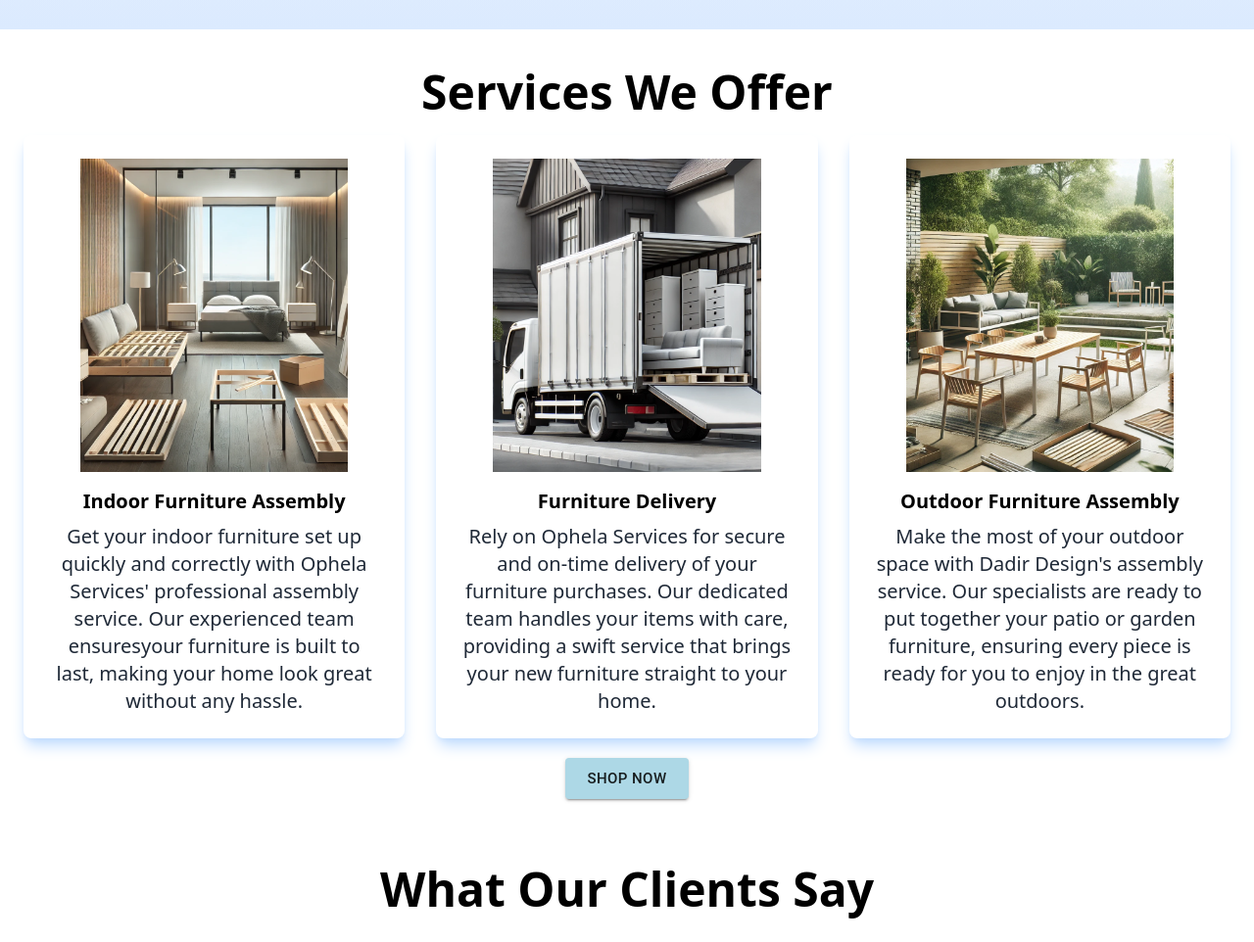
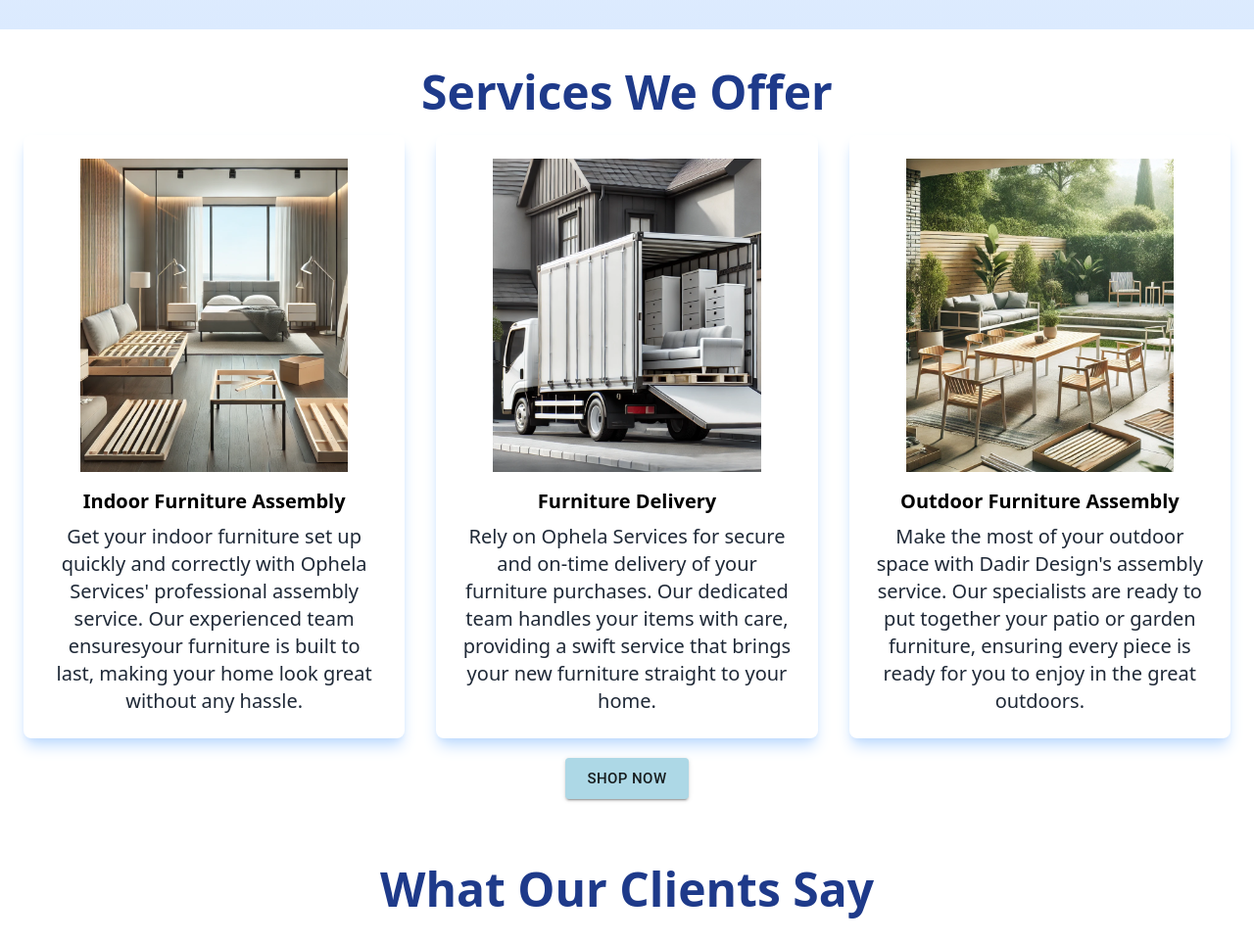
Before and after one commit to hamza24v/Dadir_design, a React (Vite) app in the folder frontend/: page / in a window 1280 px wide. Shown: the part 882-1844 px from the top of the page at 98% size. Built offline with nearby package versions, Linux system fonts and the light colour scheme; no server answers.

Commit message:
added loading bar, edited page aesthetics

```diff
--- a/frontend/index.html
+++ b/frontend/index.html
@@ -2,7 +2,7 @@
 <html lang="en">
   <head>
       <meta charset="UTF-8" />
-      <link rel="icon" type="image/png" href="/src/assets/ophela_logo.png" />
+      <link rel="icon" type="image/png" href="/ophela_logo.png" />
       <link href="https://fonts.googleapis.com/css2?family=Raleway&display=swap" rel="stylesheet">
       <meta name="viewport" content="width=device-width, initial-scale=1.0" />
       <title>Ophela Services</title>
--- a/frontend/src/components/Hero.jsx
+++ b/frontend/src/components/Hero.jsx
@@ -6,7 +6,7 @@ import Button from "@mui/material/Button";
 function Hero() {
 
   return (
-    <section className="flex flex-col h-full justify-center text-center space-y-5 items-center bg-gradient-to-b from-blue-50 to-blue-150 py-16">
+    <section className="flex flex-col h-full justify-center text-center space-y-5 items-center py-16">
     <h2 className="text-8xl font-bold text-center tracking-wide text-gray-800 drop-shadow-lg">Ophela Services</h2>
     <p className="text-xl lg:w-1/3 md:w-full text-center text-gray-700 leading-relaxed">
       {intro_se}
--- a/frontend/src/components/InfiniteCards.tsx
+++ b/frontend/src/components/InfiniteCards.tsx
@@ -99,9 +99,9 @@ export const InfiniteMovingCards = ({
         {items.map((item, idx) => (
           <li
             className="w-[70vw] max-w-[700px] relative rounded-2xl border border-b-0
-             flex-shrink-0 border-slate-400 p-5 md:p-16 md:w-[60vw]"
+             flex-shrink-0 border-slate-400 p-5 md:p-16 md:w-[60vw] bg-blue-200"
             style={{
-              background: "rgb(214, 214, 248)",
+
               backgroundColor:
                 "linear-gradient(90deg, rgba(4,7,29,1) 0%, rgba(12,14,35,1) 100%)",
             }}
--- /dev/null
+++ b/frontend/src/components/LoadingBar.jsx
@@ -0,0 +1,10 @@
+import React from 'react';
+import { CircularProgress } from '@mui/material';
+
+export const  LoadingBar = () => {
+  return (
+    <div className='mt-5' >
+      <CircularProgress />
+    </div>
+  );
+}
--- a/frontend/src/components/Services.jsx
+++ b/frontend/src/components/Services.jsx
@@ -10,7 +10,7 @@ function Services() {
 
   return (
     <section className='flex flex-col justify-center items-center mt-10'>
-      <h2 className='text-5xl mb-5 font-semibold text-center'>Services We Offer</h2>
+      <h2 className='text-5xl mb-5 font-semibold text-center text-blue-900'>Services We Offer</h2>
       <div className="grid grid-cols-1 md:grid-cols-2 lg:grid-cols-3 gap-8 px-6">
         {services.map((service, index) => (
           <ServiceCard key={index} title={service.title} image={service.image} description={service.description} />
--- a/frontend/src/components/Testimonials.jsx
+++ b/frontend/src/components/Testimonials.jsx
@@ -9,7 +9,7 @@ function Testimonials() {
 
   return (
     <section className='z-[-20] py-10'>
-      <h2 className='text-5xl font-semibold text-center mb-4'>What Our Clients Say</h2>
+      <h2 className='text-5xl font-semibold text-center mb-4 text-blue-900'>What Our Clients Say</h2>
       <div className="flex flex-col items-center max-lg:mt-10">
         <InfiniteMovingCards
           items={testimonials}
```
